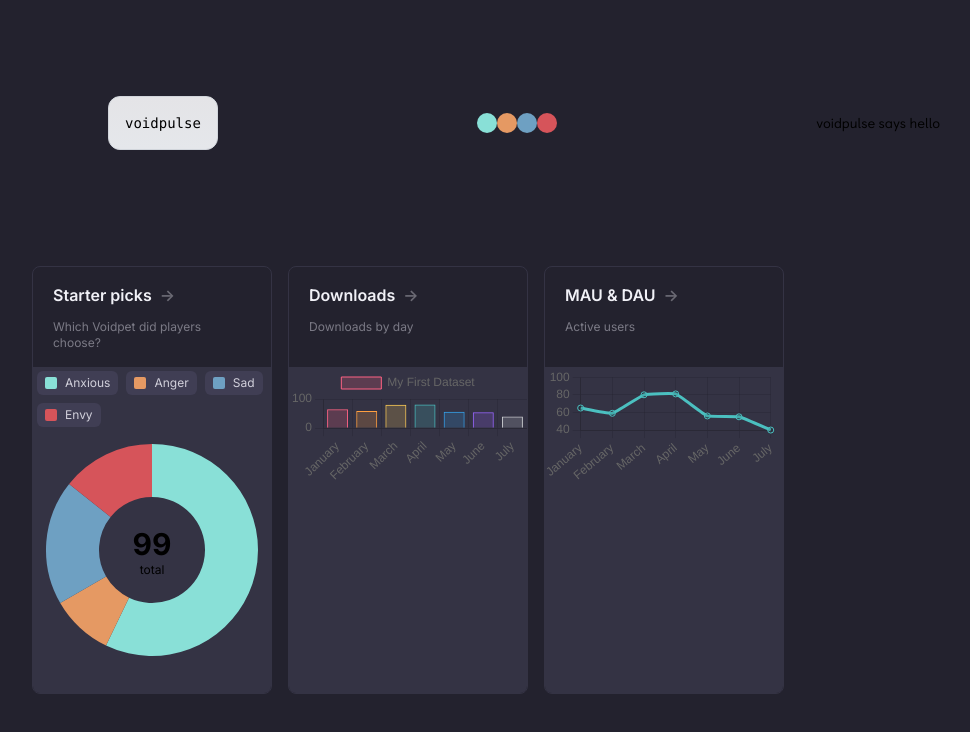
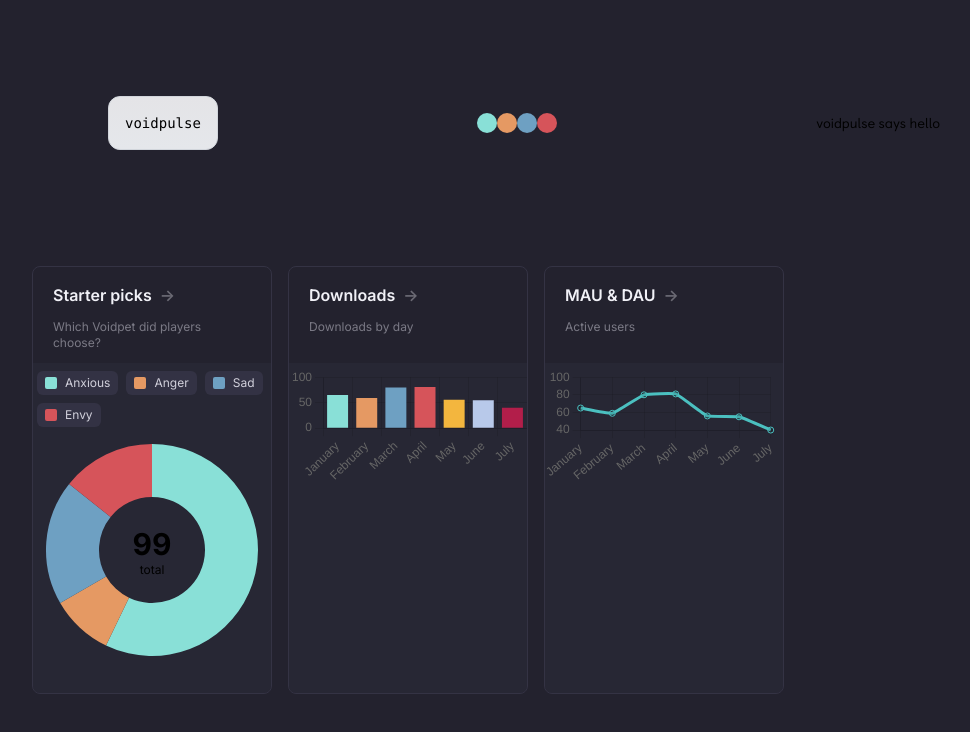
Before and after one commit to benawad/voidpulse, a Next.js app in the folder web/: page / in a window 1280 px wide. Shown: the top 732 px of the page, without its empty margins (116-1086 px from the left). Built offline with nearby package versions, Linux system fonts and the light colour scheme.

Commit message:
more component clean up

```diff
--- a/web/src/app/ui/ChartThumbnail.tsx
+++ b/web/src/app/ui/ChartThumbnail.tsx
@@ -2,8 +2,6 @@
 import React from "react";
 import "chart.js/auto";
 import config from "../../../tailwind.config";
-import { Bar, Doughnut } from "react-chartjs-2";
-import { ChartLegend } from "./Charts/ChartLegend";
 import { DonutChart } from "./Charts/DonutChart";
 import { LineChart } from "./Charts/LineChart";
 import { BarChart } from "./Charts/BarChart";
@@ -62,7 +60,7 @@ export const ChartThumbnail: React.FC<ChartThumbnailProps> = ({
       </div>
 
       {/* Chart display */}
-      <div className="bg-primary-800 mt-1 h-full">
+      <div className="bg-primary-800/30 pt-1 h-full">
         <div>{chartToDisplay}</div>
       </div>
     </div>
--- a/web/src/app/ui/Charts/BarChart.tsx
+++ b/web/src/app/ui/Charts/BarChart.tsx
@@ -1,5 +1,6 @@
 import React from "react";
 import { Bar } from "react-chartjs-2";
+import { genericChartOptions } from "./PlaceholderChartData";
 
 interface BarChartProps {
   data: any;
@@ -8,7 +9,7 @@ interface BarChartProps {
 export const BarChart: React.FC<BarChartProps> = ({ data }) => {
   return (
     <div>
-      <Bar data={data}></Bar>
+      <Bar data={data} options={genericChartOptions}></Bar>
     </div>
   );
 };
--- a/web/src/app/ui/Charts/ChartLegend.tsx
+++ b/web/src/app/ui/Charts/ChartLegend.tsx
@@ -16,7 +16,7 @@ export const ChartLegend: React.FC<ChartLegendProps> = ({ labels, colors }) => {
         return (
           <div
             key={i + label}
-            className="flex bg-primary-700 rounded-md px-2 py-1 m-1"
+            className="flex bg-primary-700/50 rounded-md px-2 py-1 m-1"
           >
             <div
               className="rounded-sm h-3 w-3 my-auto"
--- a/web/src/app/ui/Charts/DonutChart.tsx
+++ b/web/src/app/ui/Charts/DonutChart.tsx
@@ -2,6 +2,7 @@ import React from "react";
 import { ChartLegend } from "./ChartLegend";
 import { Doughnut } from "react-chartjs-2";
 import { ChartData } from "chart.js";
+import { genericChartOptions } from "./PlaceholderChartData";
 
 // Note: I am choosing to spell Donut the shorter way for convenience.
 interface DonutChartProps {
@@ -9,20 +10,6 @@ interface DonutChartProps {
 }
 
 export const DonutChart: React.FC<DonutChartProps> = ({ data }) => {
-  const chartOptions = {
-    layout: {
-      autoPadding: true,
-    },
-    plugins: {
-      legend: {
-        display: false,
-      },
-
-      tooltip: {
-        enabled: false,
-      },
-    },
-  };
   return (
     <div>
       <ChartLegend
@@ -30,7 +17,7 @@ export const DonutChart: React.FC<DonutChartProps> = ({ data }) => {
         colors={data.datasets[0].backgroundColor}
       />
       <div className="p-3 relative flex justify-center items-center margin-0">
-        <Doughnut data={data} options={chartOptions} />
+        <Doughnut data={data} options={genericChartOptions} />
         {/* Total events center label */}
         <div className="absolute top-0 bottom-0 my-auto right-0 left-0 mx-auto h-12">
           <div className="text-3xl font-bold text-center">99</div>
--- a/web/src/app/ui/Charts/LineChart.tsx
+++ b/web/src/app/ui/Charts/LineChart.tsx
@@ -1,31 +1,19 @@
 import { Chart } from "chart.js";
 import React from "react";
 import { Line } from "react-chartjs-2";
-import { placeholderLineData } from "./PlaceholderChartData";
+import {
+  genericChartOptions,
+  placeholderLineData,
+} from "./PlaceholderChartData";
 
 interface LineChartProps {
   data: any;
 }
 
 export const LineChart: React.FC<LineChartProps> = ({ data }) => {
-  const chartOptions = {
-    layout: {
-      autoPadding: true,
-    },
-    plugins: {
-      legend: {
-        display: false,
-      },
-
-      tooltip: {
-        enabled: false,
-      },
-    },
-  };
-
   return (
     <div>
-      <Line data={data} options={chartOptions}></Line>
+      <Line data={data} options={genericChartOptions}></Line>
     </div>
   );
 };
--- a/web/src/app/ui/Charts/PlaceholderChartData.ts
+++ b/web/src/app/ui/Charts/PlaceholderChartData.ts
@@ -1,6 +1,21 @@
 import config from "../../../../tailwind.config";
 const months = ["January", "February", "March", "April", "May", "June", "July"];
 const colors = config.theme.extend.colors;
+
+export const genericChartOptions = {
+  layout: {
+    autoPadding: true,
+  },
+  plugins: {
+    legend: {
+      display: false,
+    },
+
+    tooltip: {
+      enabled: false,
+    },
+  },
+};
 
 export const placeholderLineData = {
   labels: months,
@@ -40,24 +55,16 @@ export const placeholderBarData = {
       label: "My First Dataset",
       data: [65, 59, 80, 81, 56, 55, 40],
       backgroundColor: [
-        "rgba(255, 99, 132, 0.2)",
-        "rgba(255, 159, 64, 0.2)",
-        "rgba(255, 205, 86, 0.2)",
-        "rgba(75, 192, 192, 0.2)",
-        "rgba(54, 162, 235, 0.2)",
-        "rgba(153, 102, 255, 0.2)",
-        "rgba(201, 203, 207, 0.2)",
+        colors.secondary["zen-100"],
+        colors.secondary["energy-100"],
+        colors.secondary["mind-100"],
+        colors.secondary["body-100"],
+        colors.secondary["ego-100"],
+        colors.secondary["aura-100"],
+        colors.secondary["heart-100"],
       ],
-      borderColor: [
-        "rgb(255, 99, 132)",
-        "rgb(255, 159, 64)",
-        "rgb(255, 205, 86)",
-        "rgb(75, 192, 192)",
-        "rgb(54, 162, 235)",
-        "rgb(153, 102, 255)",
-        "rgb(201, 203, 207)",
-      ],
-      borderWidth: 1,
+      borderColor: ["transparent"],
+      borderWidth: 0,
     },
   ],
 };
```
